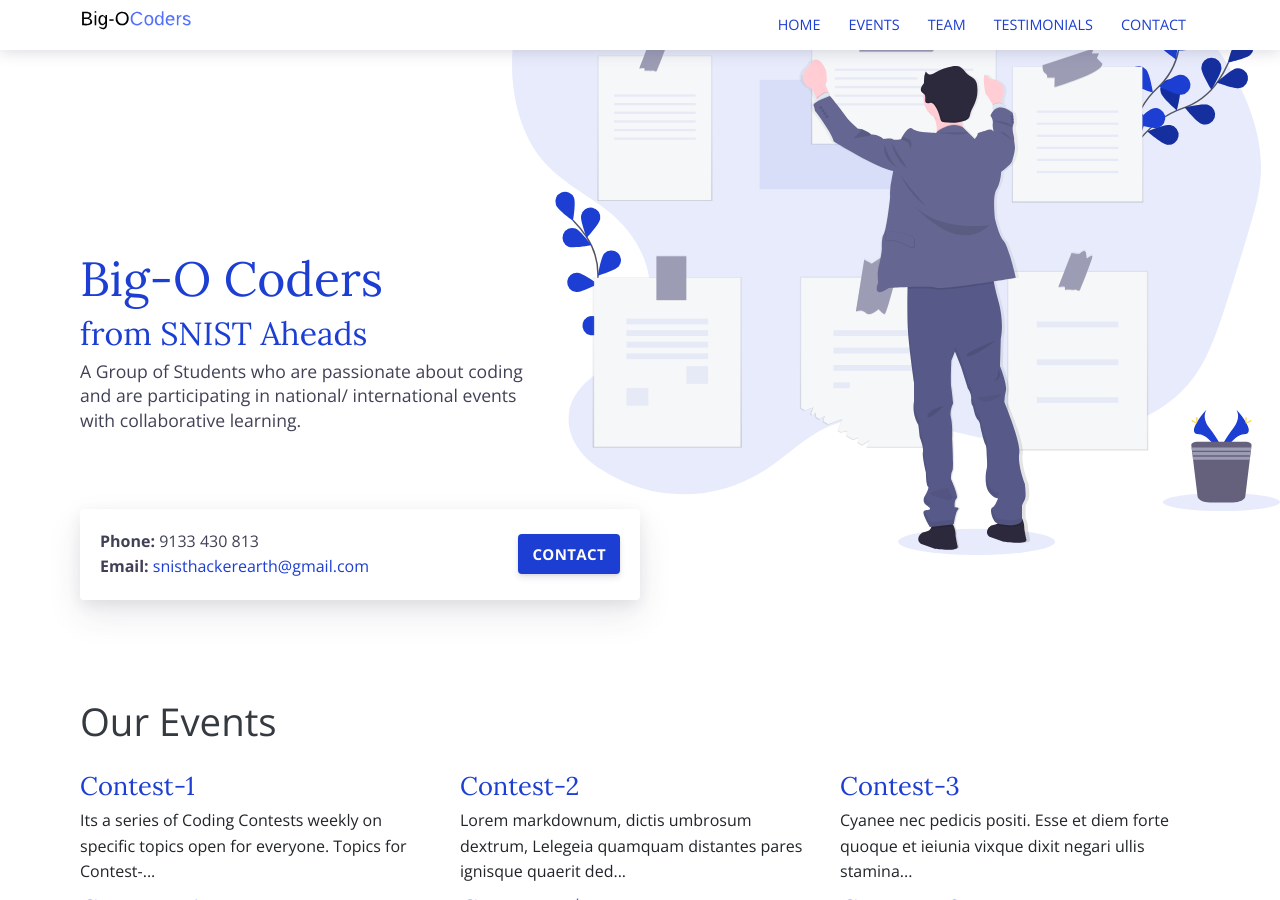
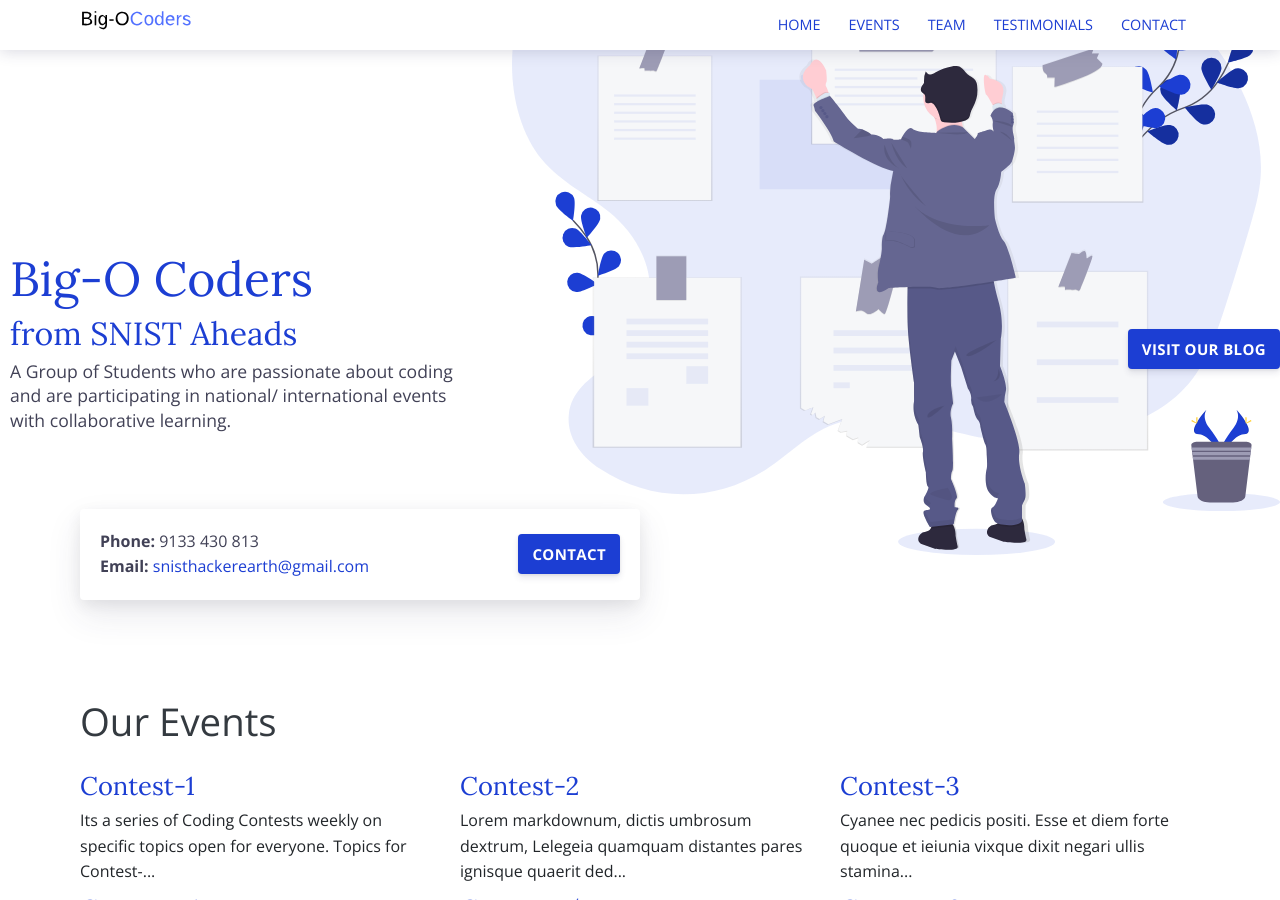
Before and after one commit to SnistAheads/Ocoders, a Jekyll site: the page built from index.html, in a window 1280 px wide and 900 px high. Built offline with Jekyll 4.4.1, drawn with Linux system fonts in a browser that asks for light colours.

Commit message:
Update index.html

```diff
--- a/index.html
+++ b/index.html
@@ -18,6 +18,9 @@ bodyClass: page-home
     <h2>from SNIST Aheads</h2>
     <p>A Group of Students who are passionate about coding and are participating in national/ international events with collaborative learning.</p>
   </div>
+     <div class="call-box-bottom">
+      <a href="{{site.baseurl}}/techblog" class="button">Visit Our Blog</a>
+    </div>
 </div>
 
 <div class="container pt-2">
```
